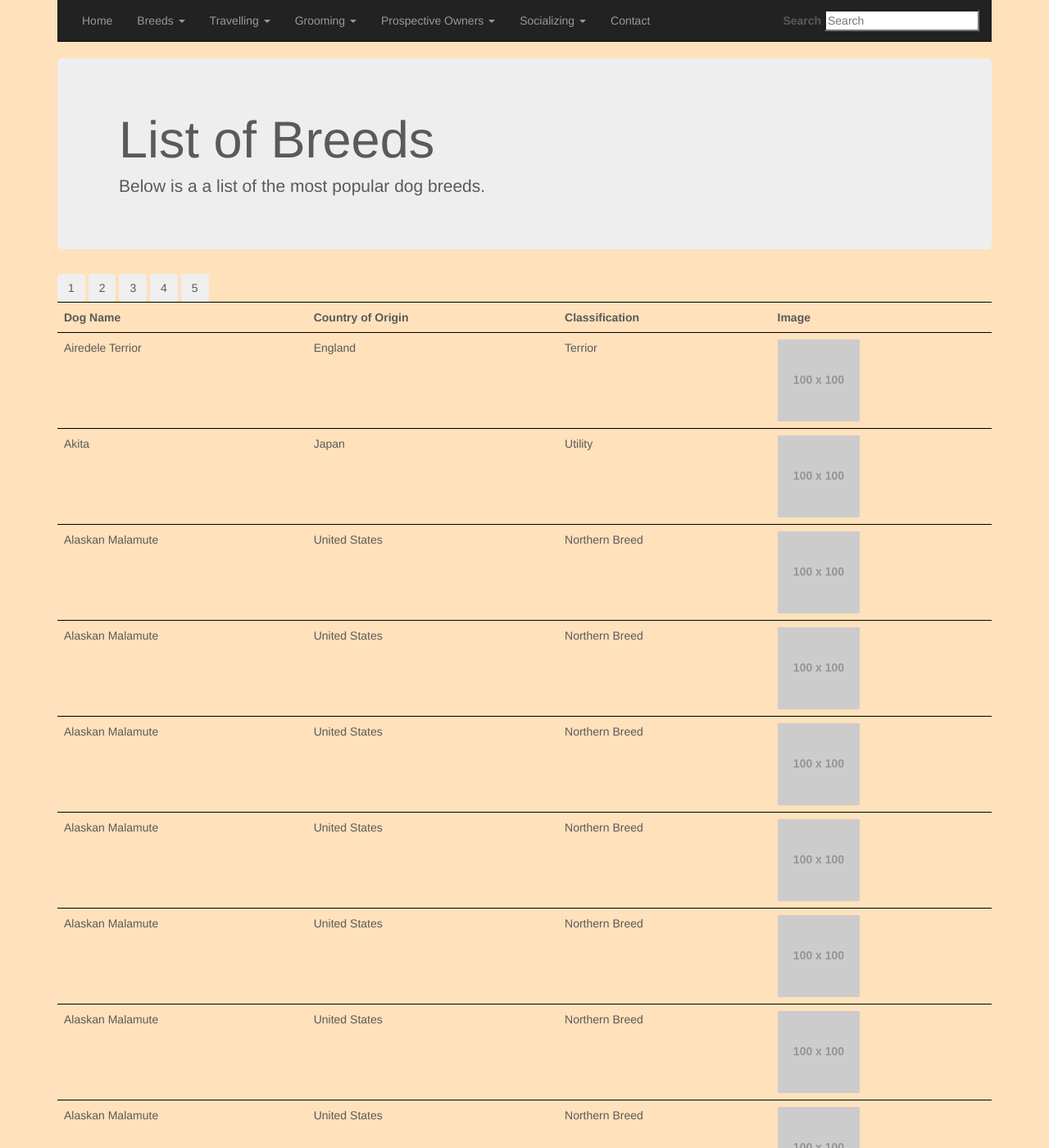
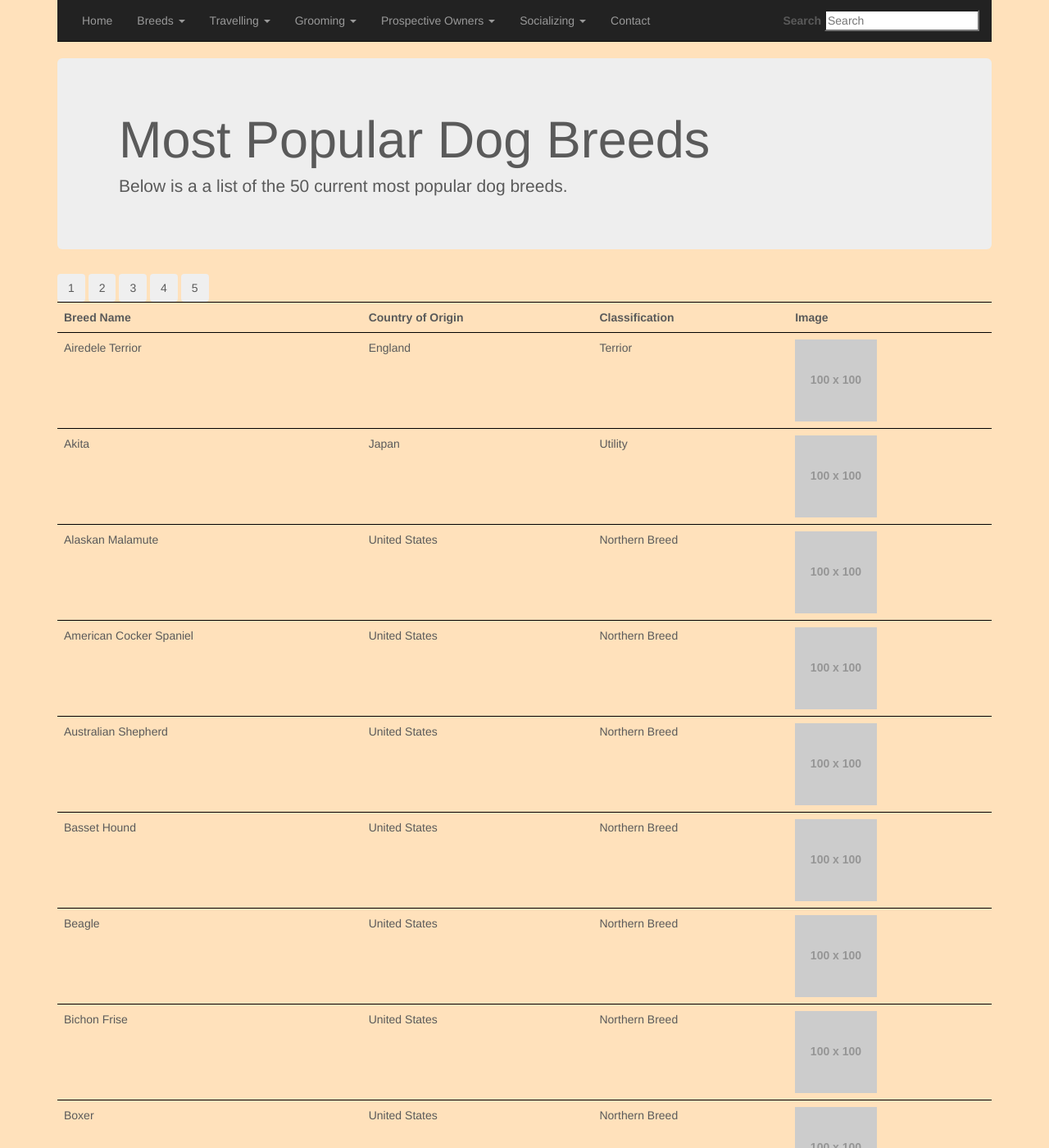
Before and after one commit to stephaniecsanky/large-data-website, a Jekyll site: the page built from breeds/index.html, in a window 1280 px wide and 1400 px high. Shown: the whole window at 82% size. Built offline with Jekyll 4.4.1, drawn with Linux system fonts in a browser that asks for light colours; nearby versions of some CDN libraries; library files that are not in the unit come from our copies; some of the changed lines change nothing that is shown; some of the changed text lies outside the part shown.

Commit message:
Converted table headers to JS

```diff
--- a/breeds/index.html
+++ b/breeds/index.html
@@ -114,8 +114,8 @@ layout: default
     <!-- Main jumbotron for a primary marketing message or call to action -->
     <div class="jumbotron">
       <div class="container"> <!-- Insert Image for background of this container -->
-        <h1>List of Breeds</h1>
-        <p>Below is a a list of the most popular dog breeds.</p>
+        <h1>Most Popular Dog Breeds</h1>
+        <p>Below is a a list of the 50 current most popular dog breeds.</p>
       </div>
     </div>
 
@@ -124,11 +124,8 @@ layout: default
 	<input type='button' class='pageswitch btn' page=3 value="3">
 	<input type='button' class='pageswitch btn' page=4 value="4">
 	<input type='button' class='pageswitch btn' page=5 value="5">
-	<table id="dogTable" class='table' style="">
-			<th>Dog Name</th>
-			<th>Country of Origin</th>
-			<th>Classification</th>
-			<th>Image</th>
+	<table id="dogTable" class='table'>
+
 		</table>
 
 
--- a/js/breeds.js
+++ b/js/breeds.js
@@ -39,67 +39,107 @@ fillTable = function(page){
 
 	addDog("Alaskan Malamute", "United States", "Northern Breed", "//placehold.it/100x100");
 
-	addDog("Alaskan Malamute", "United States", "Northern Breed", "//placehold.it/100x100");
+	addDog("American Cocker Spaniel", "United States", "Northern Breed", "//placehold.it/100x100");
 
-	addDog("Alaskan Malamute", "United States", "Northern Breed", "//placehold.it/100x100");
+	addDog("Australian Shepherd", "United States", "Northern Breed", "//placehold.it/100x100");
 
-	addDog("Alaskan Malamute", "United States", "Northern Breed", "//placehold.it/100x100");
+	addDog("Basset Hound", "United States", "Northern Breed", "//placehold.it/100x100");
 
-	addDog("Alaskan Malamute", "United States", "Northern Breed", "//placehold.it/100x100");
+	addDog("Beagle", "United States", "Northern Breed", "//placehold.it/100x100");
 
-	addDog("Alaskan Malamute", "United States", "Northern Breed", "//placehold.it/100x100");
+	addDog("Bichon Frise", "United States", "Northern Breed", "//placehold.it/100x100");
 
-	addDog("Alaskan Malamute", "United States", "Northern Breed", "//placehold.it/100x100");
+	addDog("Boxer", "United States", "Northern Breed", "//placehold.it/100x100");
 
-	addDog("Alaskan Malamute", "United States", "Northern Breed", "//placehold.it/100x100");
+	addDog("Brittany Spaniel", "United States", "Northern Breed", "//placehold.it/100x100");
 
-	addDog("Alaskan Malamute", "United States", "Northern Breed", "//placehold.it/100x100");
+	addDog("Bulldog", "United States", "Northern Breed", "//placehold.it/100x100");
 
-	addDog("Alaskan Malamute", "United States", "Northern Breed", "//placehold.it/100x100");
+	addDog("Cairn Terrier", "United States", "Northern Breed", "//placehold.it/100x100");
 
-	addDog("Akita", "Japan", "Utility", "//placehold.it/100x100");
+	addDog("Chesapeake Bay Retriever", "Japan", "Utility", "//placehold.it/100x100");
 
-	addDog("Akita", "Japan", "Utility", "//placehold.it/100x100");
+	addDog("Chihuahua", "Japan", "Utility", "//placehold.it/100x100");
 
-	addDog("Akita", "Japan", "Utility", "//placehold.it/100x100");
+	addDog("Chinese Shar-Pei", "Japan", "Utility", "//placehold.it/100x100");
 
-	addDog("Akita", "Japan", "Utility", "//placehold.it/100x100");
+	addDog("Chow Chow", "Japan", "Utility", "//placehold.it/100x100");
 
-	addDog("Akita", "Japan", "Utility", "//placehold.it/100x100");
+	addDog("Collie", "Japan", "Utility", "//placehold.it/100x100");
 
-	addDog("Akita", "Japan", "Utility", "//placehold.it/100x100");
+	addDog("Dachshund", "Japan", "Utility", "//placehold.it/100x100");
 
-	addDog("Akita", "Japan", "Utility", "//placehold.it/100x100");
+	addDog("Dalmatian", "Japan", "Utility", "//placehold.it/100x100");
 
-	addDog("Airedele Terrior", "England", "Terrior", "//placehold.it/100x100");
+	addDog("Doberman Pinscher", "England", "Terrior", "//placehold.it/100x100");
 
-	addDog("Airedele Terrior", "England", "Terrior", "//placehold.it/100x100");
+	addDog("English Springer Spaniel", "England", "Terrior", "//placehold.it/100x100");
 
-	addDog("Airedele Terrior", "England", "Terrior", "//placehold.it/100x100");
+	addDog("German Shepherd", "England", "Terrior", "//placehold.it/100x100");
 
-	addDog("Airedele Terrior", "England", "Terrior", "//placehold.it/100x100");
+	addDog("German Shorthaired Pointer", "England", "Terrior", "//placehold.it/100x100");
 
-	addDog("Airedele Terrior", "England", "Terrior", "//placehold.it/100x100");
+	addDog("Golden Retriever", "England", "Terrior", "//placehold.it/100x100");
 
-	addDog("Airedele Terrior", "England", "Terrior", "//placehold.it/100x100");
+	addDog("Great Dane", "England", "Terrior", "//placehold.it/100x100");
 
-	addDog("Airedele Terrior", "England", "Terrior", "//placehold.it/100x100");
+	addDog("Great Pyrenees", "England", "Terrior", "//placehold.it/100x100");
 
-	addDog("Airedele Terrior", "England", "Terrior", "//placehold.it/100x100");
+	addDog("Labrador Retriever", "England", "Terrior", "//placehold.it/100x100");
 
-	addDog("Airedele Terrior", "England", "Terrior", "//placehold.it/100x100");
+	addDog("Lhasa Apso", "England", "Terrior", "//placehold.it/100x100");
 
-	addDog("Airedele Terrior", "England", "Terrior", "//placehold.it/100x100");
+	addDog("Maltese", "England", "Terrior", "//placehold.it/100x100");
 
-	addDog("Fork", "England", "Terrior", "//placehold.it/100x100");
+	addDog("Mastiff", "England", "Terrior", "//placehold.it/100x100");
 
+	addDog("Miniature Pinscher", "England", "Terrior", "//placehold.it/100x100");
+
+	addDog("Newfoundland", "England", "Terrior", "//placehold.it/100x100");
+
+	addDog("Pekingese", "England", "Terrior", "//placehold.it/100x100");
+
+	addDog("Pembroke Welsh Corgi", "England", "Terrior", "//placehold.it/100x100");
+
+	addDog("Pomeranian", "England", "Terrior", "//placehold.it/100x100");
+
+	addDog("Poodle", "England", "Terrior", "//placehold.it/100x100");
+
+	addDog("Pug", "England", "Terrior", "//placehold.it/100x100");
+
+	addDog("Rottweiler", "England", "Terrior", "//placehold.it/100x100");
+
+	addDog("Saint Bernard", "England", "Terrior", "//placehold.it/100x100");
+
+	addDog("Samoyed", "England", "Terrior", "//placehold.it/100x100");
+
+	addDog("Schipperke", "England", "Terrior", "//placehold.it/100x100");
+
+	addDog("Scottish Terrier", "England", "Terrior", "//placehold.it/100x100");
+
+	addDog("Shetland Sheepdog", "England", "Terrior", "//placehold.it/100x100");
+
+	addDog("Shih-Tzu", "England", "Terrior", "//placehold.it/100x100");
+
+	addDog("Siberian Husky", "England", "Terrior", "//placehold.it/100x100");
+
+	addDog("Weimaraner", "England", "Terrior", "//placehold.it/100x100");
+
+	addDog("West Highland White Terrier", "England", "Terrior", "//placehold.it/100x100");
+
+	addDog("Yorkshire Terrier", "England", "Terrior", "//placehold.it/100x100");
 
 	var pages = dogs.length / ELEMS_PER_PAGE;
 	if(dogs.length % ELEMS_PER_PAGE > 0) pages++;
 	if(page < 0 || page > pages) return;
 
-	$("#" + tableName).remove("tr");
-	$(dogs).each(function(i, e){
+	$("#" + tableName + " tr").remove();
+	$("#" + tableName).append("<tr id='dogTableHeaders'></tr>");
+    $("#dogTableHeaders").append("<th>Breed Name</th>");
+    $("#dogTableHeaders").append("<th>Country of Origin</th>");
+    $("#dogTableHeaders").append("<th>Classification</th>");
+    $("#dogTableHeaders").append("<th>Image</th>");
+		$(dogs).each(function(i, e){
 		if(i >= start && i < start + ELEMS_PER_PAGE){
 			var id = "dog" + i;
 			$("#" + tableName).append("<tr id='" + id + "'></tr>");
```
